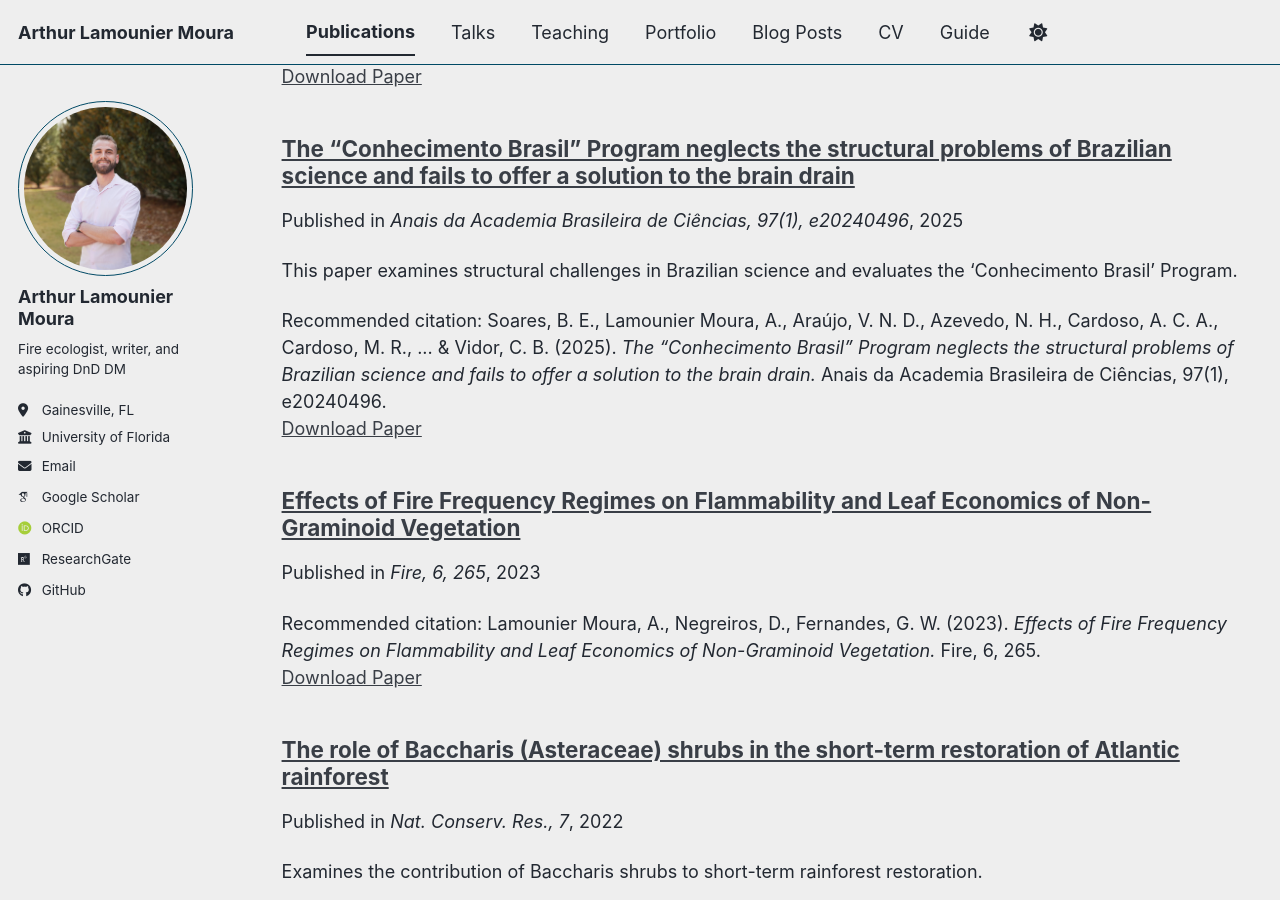
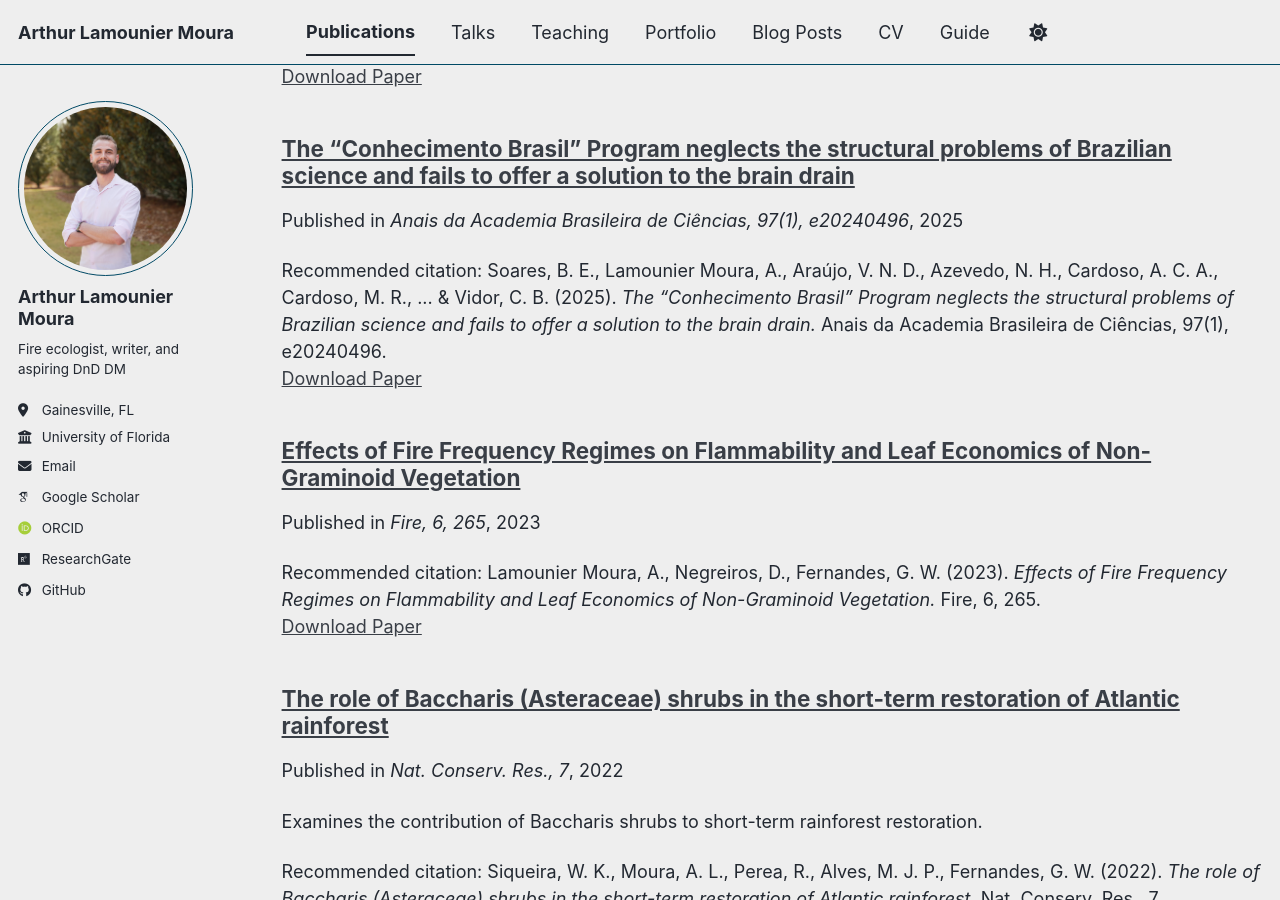
Before and after one commit to arthurlamounier/arthurlamounier.github.io, a Jekyll site: the page built from _pages/publications.html, in a window 1280 px wide and 900 px high, scrolled down 447 px. Built offline with Jekyll 4.4.1, drawn with Linux system fonts in a browser that asks for light colours; some web fonts are replaced; a script bundle is joined from its source files by our own code; library files that are not in the unit come from our copies.

Commit message:
Update 2015-10-01-paper-title-number-3.md

```diff
--- a/_publications/2015-10-01-paper-title-number-3.md
+++ b/_publications/2015-10-01-paper-title-number-3.md
@@ -7,5 +7,5 @@ date: 2025-01-01
 venue: "Anais da Academia Brasileira de Ciências, 97(1), e20240496"
 paperurl: "https://doi.org/10.1590/0001-3765202520240496"
 citation: "Soares, B. E., Lamounier Moura, A., Araújo, V. N. D., Azevedo, N. H., Cardoso, A. C. A., Cardoso, M. R., ... & Vidor, C. B. (2025). <i>The “Conhecimento Brasil” Program neglects the structural problems of Brazilian science and fails to offer a solution to the brain drain.</i> Anais da Academia Brasileira de Ciências, 97(1), e20240496."
-excerpt: "This paper examines structural challenges in Brazilian science and evaluates the ‘Conhecimento Brasil’ Program."
+excerpt:
 ---
```
